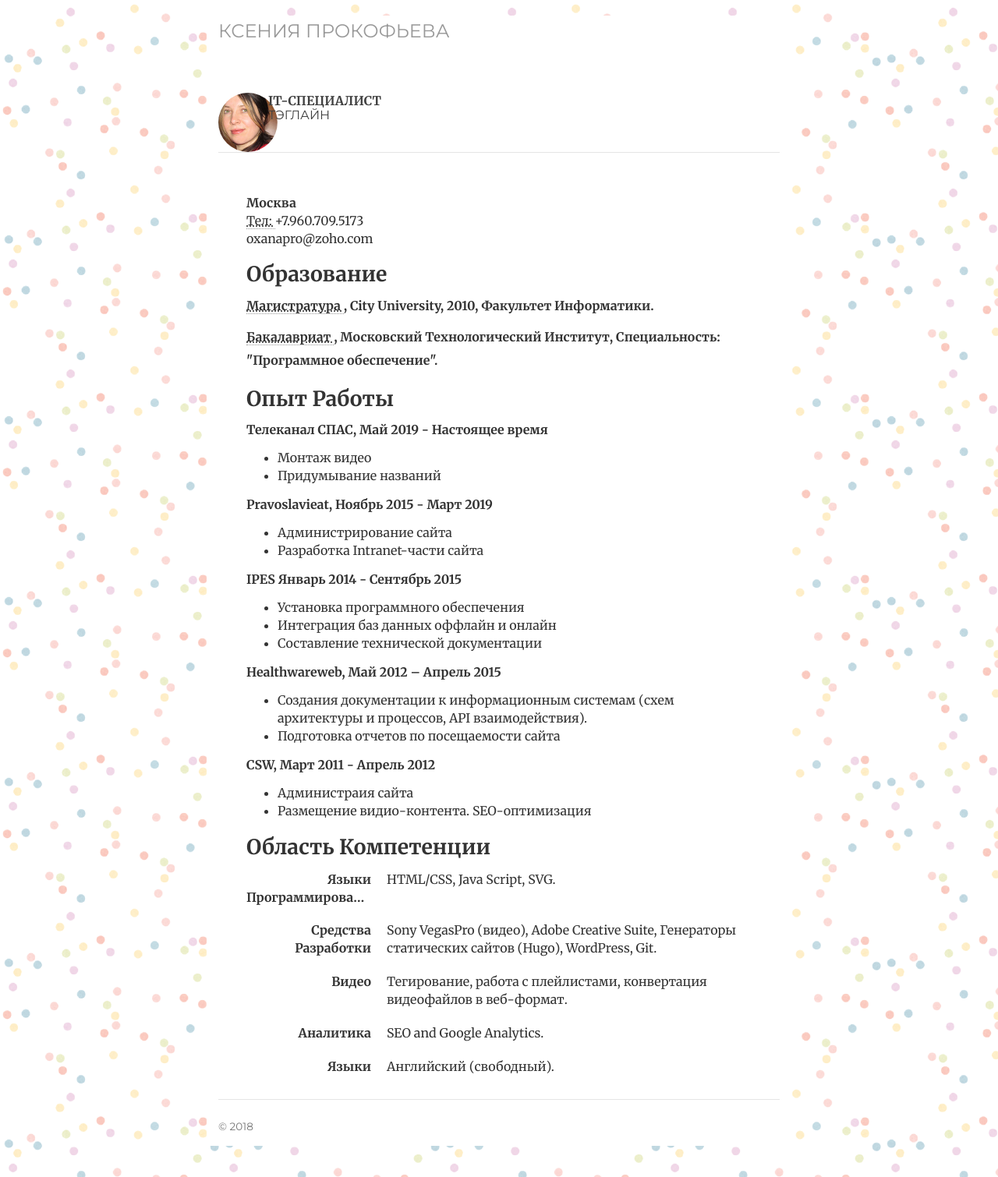
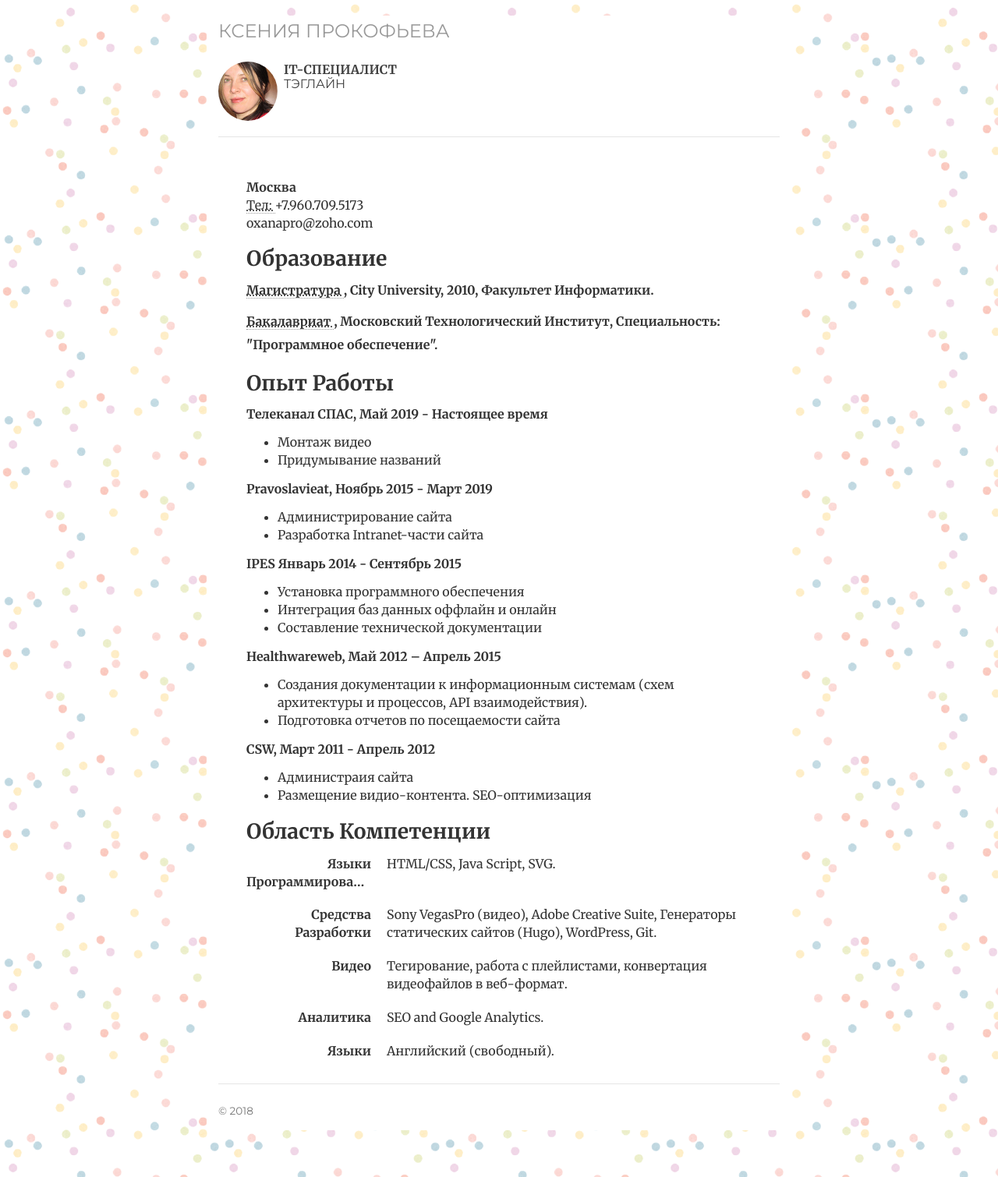
Before and after one commit to cvkp/cvkp.github.io, a Jekyll site: the page built from index.html, in a window 1280 px wide. Shown: the whole page at 78% size. Built offline with Jekyll 4.4.1, drawn with Linux system fonts in a browser that asks for light colours; nearby versions of some CDN libraries; the list of posts is cut into pages by our own code.

Commit message:
Update style.css

```diff
--- a/css/style.css
+++ b/css/style.css
@@ -805,7 +805,7 @@ color: #2ea2cc;
 
 
 .mh-contributor {
-    margin-top: 40px;
+    margin-bottom: 20px;
     overflow: auto;
     color: #404040;
 }
@@ -820,7 +820,7 @@ color: #2ea2cc;
 .mh-contributor__details {
     margin: 0;
     max-width: 300px;
-    padding: 0 0 0 64px;
+    padding: 0 0 0 84px;
 }
 
 
```
